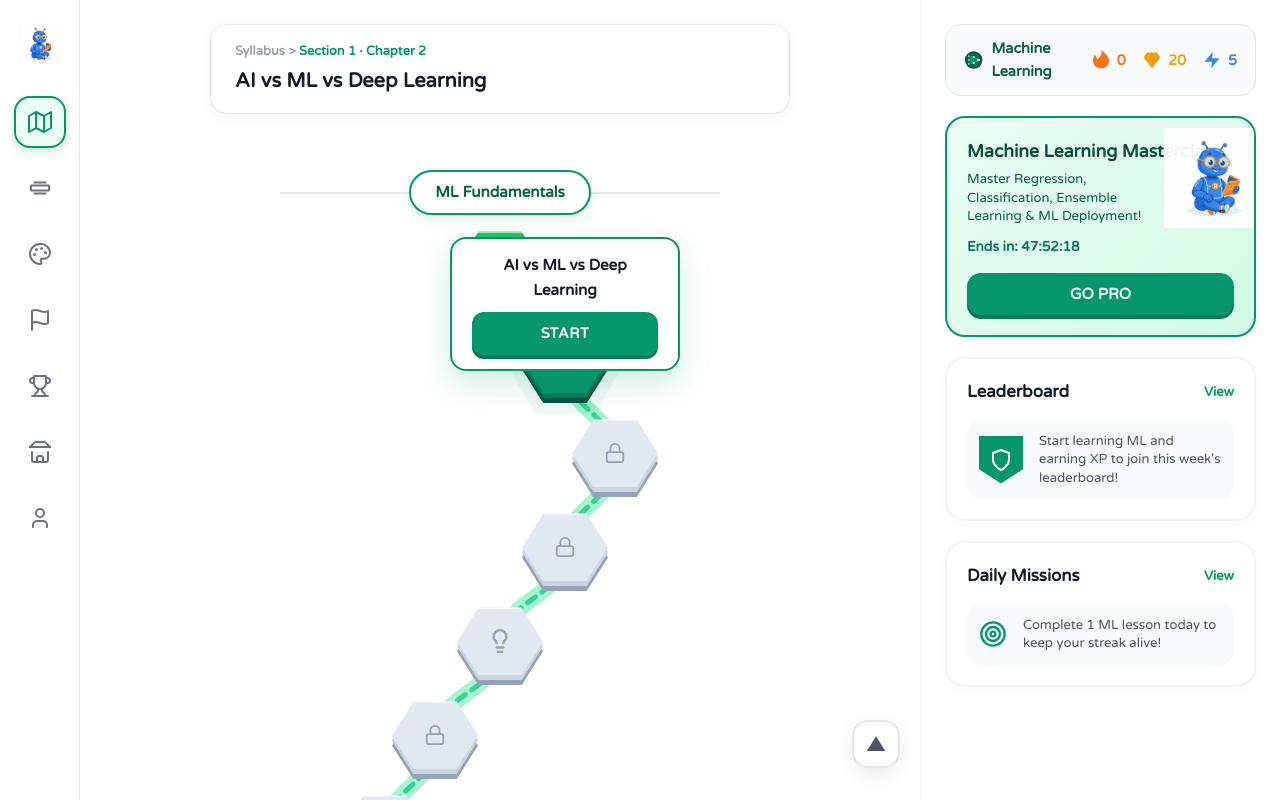
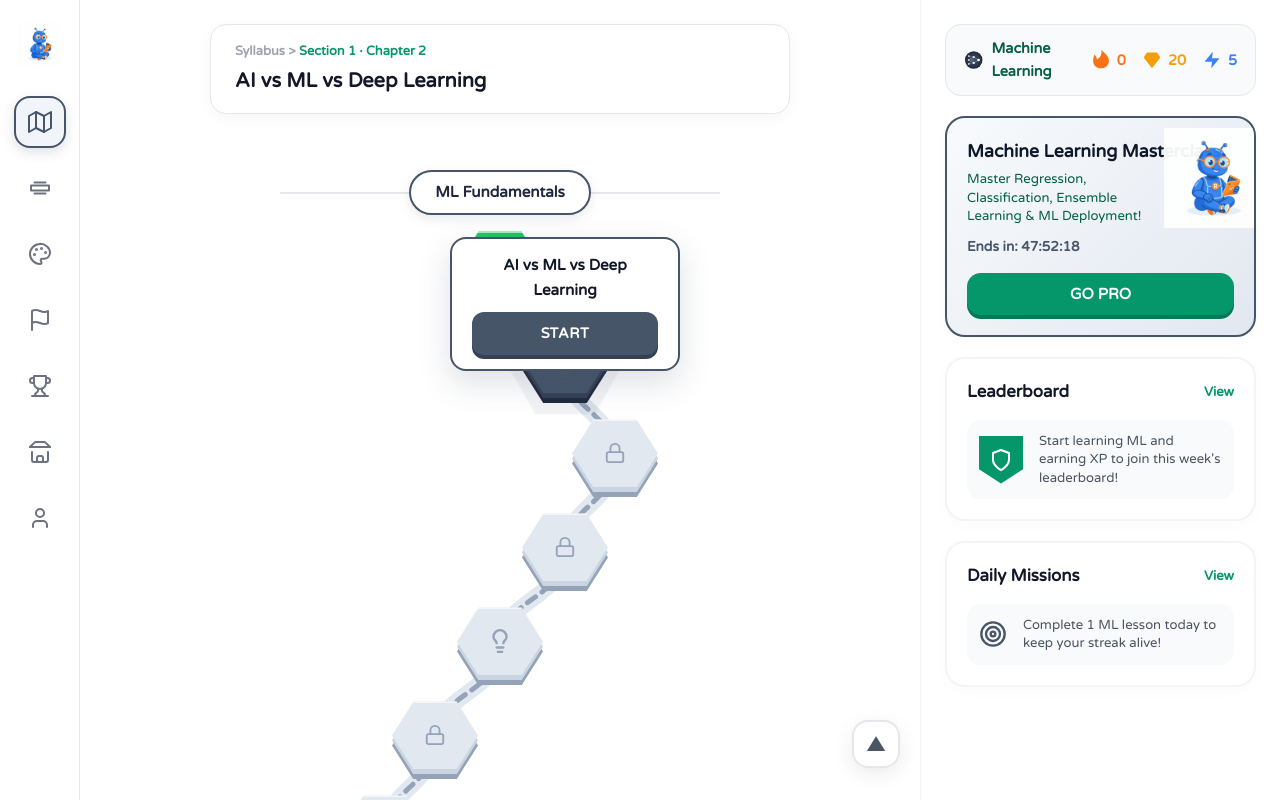
Before and after one commit to prince24-web/AIcademy, a Next.js app: page /learn/machine-learning in a window 1280 px wide. Shown: the top 800 px of the page. Built offline with nearby package versions, Linux system fonts and the light colour scheme.

Commit message:
style: change Machine Learning roadmap theme from green to slate gray

```diff
--- a/app/learn/machine-learning/page.js
+++ b/app/learn/machine-learning/page.js
@@ -10,26 +10,26 @@ const MLLogo = ({ size = 24 }) => (
     <circle cx="50" cy="50" r="45" fill="url(#mlGrad)" />
     <defs>
       <radialGradient id="mlGrad" cx="0" cy="0" r="1" gradientUnits="userSpaceOnUse" gradientTransform="translate(50 50) rotate(90) scale(45)">
-        <stop stopColor="#059669"/>
-        <stop offset="1" stopColor="#064e3b"/>
+        <stop stopColor="#475569"/>
+        <stop offset="1" stopColor="#1e293b"/>
       </radialGradient>
     </defs>
     {/* Neural network nodes */}
-    <circle cx="25" cy="30" r="5" fill="#6ee7b7"/>
-    <circle cx="25" cy="50" r="5" fill="#6ee7b7"/>
-    <circle cx="25" cy="70" r="5" fill="#6ee7b7"/>
-    <circle cx="50" cy="35" r="6" fill="#a7f3d0"/>
-    <circle cx="50" cy="65" r="6" fill="#a7f3d0"/>
+    <circle cx="25" cy="30" r="5" fill="#cbd5e1"/>
+    <circle cx="25" cy="50" r="5" fill="#cbd5e1"/>
+    <circle cx="25" cy="70" r="5" fill="#cbd5e1"/>
+    <circle cx="50" cy="35" r="6" fill="#e2e8f0"/>
+    <circle cx="50" cy="65" r="6" fill="#e2e8f0"/>
     <circle cx="75" cy="50" r="7" fill="#ffffff"/>
     {/* Connections */}
-    <line x1="25" y1="30" x2="50" y2="35" stroke="#6ee7b7" strokeWidth="1.5" opacity="0.7"/>
-    <line x1="25" y1="30" x2="50" y2="65" stroke="#6ee7b7" strokeWidth="1.5" opacity="0.7"/>
-    <line x1="25" y1="50" x2="50" y2="35" stroke="#6ee7b7" strokeWidth="1.5" opacity="0.7"/>
-    <line x1="25" y1="50" x2="50" y2="65" stroke="#6ee7b7" strokeWidth="1.5" opacity="0.7"/>
-    <line x1="25" y1="70" x2="50" y2="35" stroke="#6ee7b7" strokeWidth="1.5" opacity="0.7"/>
-    <line x1="25" y1="70" x2="50" y2="65" stroke="#6ee7b7" strokeWidth="1.5" opacity="0.7"/>
-    <line x1="50" y1="35" x2="75" y2="50" stroke="#a7f3d0" strokeWidth="2" opacity="0.8"/>
-    <line x1="50" y1="65" x2="75" y2="50" stroke="#a7f3d0" strokeWidth="2" opacity="0.8"/>
+    <line x1="25" y1="30" x2="50" y2="35" stroke="#cbd5e1" strokeWidth="1.5" opacity="0.7"/>
+    <line x1="25" y1="30" x2="50" y2="65" stroke="#cbd5e1" strokeWidth="1.5" opacity="0.7"/>
+    <line x1="25" y1="50" x2="50" y2="35" stroke="#cbd5e1" strokeWidth="1.5" opacity="0.7"/>
+    <line x1="25" y1="50" x2="50" y2="65" stroke="#cbd5e1" strokeWidth="1.5" opacity="0.7"/>
+    <line x1="25" y1="70" x2="50" y2="35" stroke="#cbd5e1" strokeWidth="1.5" opacity="0.7"/>
+    <line x1="25" y1="70" x2="50" y2="65" stroke="#cbd5e1" strokeWidth="1.5" opacity="0.7"/>
+    <line x1="50" y1="35" x2="75" y2="50" stroke="#e2e8f0" strokeWidth="2" opacity="0.8"/>
+    <line x1="50" y1="65" x2="75" y2="50" stroke="#e2e8f0" strokeWidth="2" opacity="0.8"/>
   </svg>
 );
 
@@ -466,7 +466,7 @@ export default function MLFundamentalsJourneyPage() {
               <path
                 d={svgPathData}
                 fill="none"
-                stroke="#a7f3d0"
+                stroke="#e2e8f0"
                 strokeWidth="16"
                 strokeLinecap="round"
                 strokeLinejoin="round"
@@ -475,7 +475,7 @@ export default function MLFundamentalsJourneyPage() {
               <path
                 d={svgPathData}
                 fill="none"
-                stroke="#34d399"
+                stroke="#94a3b8"
                 strokeWidth="5"
                 strokeLinecap="round"
                 strokeLinejoin="round"
@@ -616,7 +616,7 @@ export default function MLFundamentalsJourneyPage() {
               <a href="#" className={styles.widgetAction}>View</a>
             </div>
             <div className={styles.leaderboardBox}>
-              <div style={{ color: '#059669', display: 'flex' }}>
+              <div style={{ color: '#475569', display: 'flex' }}>
                 <IconTarget size={28} />
               </div>
               <div className={styles.leaderboardText}>
--- a/app/learn/machine-learning/page.module.css
+++ b/app/learn/machine-learning/page.module.css
@@ -70,15 +70,15 @@
 }
 
 .navBtn:hover {
-  background: #ecfdf5;
-  color: #059669;
+  background: #f1f5f9;
+  color: #475569;
 }
 
 .navBtnActive {
-  background: #ecfdf5;
-  color: #059669;
-  border: 2px solid #059669;
-  box-shadow: 0 4px 12px rgba(5, 150, 105, 0.18);
+  background: #f1f5f9;
+  color: #475569;
+  border: 2px solid #475569;
+  box-shadow: 0 4px 12px rgba(71, 85, 105, 0.18);
 }
 
 .navTooltip {
@@ -145,10 +145,10 @@
 }
 
 .scrollTopBtn:hover {
-  border-color: #059669;
-  color: #059669;
+  border-color: #475569;
+  color: #475569;
   transform: translateY(-3px);
-  box-shadow: 0 10px 24px rgba(5, 150, 105, 0.25);
+  box-shadow: 0 10px 24px rgba(71, 85, 105, 0.25);
 }
 
 /* Sticky Breadcrumb Header inside path area */
@@ -209,11 +209,11 @@
   background: #ffffff;
   padding: 8px 24px;
   border-radius: 30px;
-  border: 2px solid #059669;
+  border: 2px solid #475569;
   font-size: 0.95rem;
   font-weight: 800;
-  color: #065f46;
-  box-shadow: 0 4px 12px rgba(5, 150, 105, 0.12);
+  color: #1e293b;
+  box-shadow: 0 4px 12px rgba(71, 85, 105, 0.12);
 }
 
 /* ─── CONNECTED PATH CANVAS ──────────────────────────────────────────── */
@@ -314,9 +314,9 @@
 .nodeCompleted .node3dTop    { background: #22c55e; color: #ffffff; }
 
 /* Active Current Node (Rich 3D Teal / ML Theme) */
-.nodeActive .node3dShadow { background: #064e3b; }
-.nodeActive .node3dDepth  { background: #047857; }
-.nodeActive .node3dTop    { background: #059669; color: #ffffff; box-shadow: inset 0 3px 0 rgba(255,255,255,0.4); }
+.nodeActive .node3dShadow { background: #1e293b; }
+.nodeActive .node3dDepth  { background: #334155; }
+.nodeActive .node3dTop    { background: #475569; color: #ffffff; box-shadow: inset 0 3px 0 rgba(255,255,255,0.4); }
 
 .nodeActiveGlow {
   position: absolute;
@@ -325,7 +325,7 @@
   width: 104px;
   height: 92px;
   clip-path: polygon(25% 0%, 75% 0%, 100% 50%, 75% 100%, 25% 100%, 0% 50%);
-  background: rgba(5, 150, 105, 0.32);
+  background: rgba(71, 85, 105, 0.32);
   animation: pulseGlow 2s infinite ease-in-out;
   z-index: 3;
 }
@@ -348,10 +348,10 @@
   left: 50%;
   transform: translateX(-50%);
   background: #ffffff;
-  border: 2px solid #059669;
+  border: 2px solid #475569;
   border-radius: 16px;
   padding: 14px 20px;
-  box-shadow: 0 12px 32px rgba(5, 150, 105, 0.18);
+  box-shadow: 0 12px 32px rgba(71, 85, 105, 0.18);
   display: flex;
   flex-direction: column;
   align-items: center;
@@ -369,7 +369,7 @@
   transform: translateX(-50%);
   border-width: 10px 10px 0 10px;
   border-style: solid;
-  border-color: #059669 transparent transparent transparent;
+  border-color: #475569 transparent transparent transparent;
 }
 
 @keyframes popIn {
@@ -387,7 +387,7 @@
 .popoverBtn {
   width: 100%;
   padding: 10px 24px;
-  background: #059669;
+  background: #475569;
   color: #ffffff;
   border: none;
   border-radius: 12px;
@@ -395,19 +395,19 @@
   font-weight: 800;
   letter-spacing: 0.5px;
   cursor: pointer;
-  box-shadow: 0 4px 0 #047857;
+  box-shadow: 0 4px 0 #334155;
   transition: all 0.15s ease;
 }
 
 .popoverBtn:hover {
-  background: #047857;
+  background: #334155;
   transform: translateY(-1px);
-  box-shadow: 0 5px 0 #064e3b;
+  box-shadow: 0 5px 0 #1e293b;
 }
 
 .popoverBtn:active {
   transform: translateY(3px);
-  box-shadow: 0 1px 0 #064e3b;
+  box-shadow: 0 1px 0 #1e293b;
 }
 
 /* Jump Here floating callout badge */
@@ -508,8 +508,8 @@
 
 /* Offer Promo Card */
 .promoCard {
-  background: linear-gradient(135deg, #ecfdf5 0%, #d1fae5 100%);
-  border: 2px solid #059669;
+  background: linear-gradient(135deg, #f8fafc 0%, #e2e8f0 100%);
+  border: 2px solid #475569;
   position: relative;
   overflow: hidden;
 }
@@ -517,7 +517,7 @@
 .promoTitle {
   font-size: 1.1rem;
   font-weight: 900;
-  color: #064e3b;
+  color: #0f172a;
   margin-bottom: 4px;
 }
 
@@ -532,7 +532,7 @@
 .promoTimer {
   font-size: 0.85rem;
   font-weight: 800;
-  color: #047857;
+  color: #475569;
   margin-bottom: 14px;
 }
 
```
